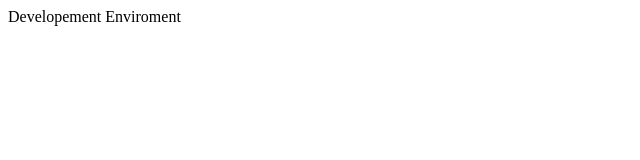
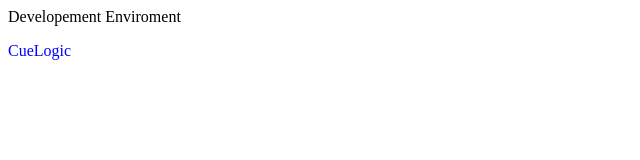
Before and after one commit to sanand404/MyGit, a plain HTML site: page index.html in a window 1280 px wide. Shown: the full height of the page, 0-640 px from the left. Drawn offline with Linux system fonts and the light colour scheme.

Commit message:
in development blue color index.html added

```diff
--- a/index.html
+++ b/index.html
@@ -1,5 +1,6 @@
 <html>
 	<body>
 		Developement Enviroment
+		<p style="color:blue">CueLogic</p>
 	</body>
 </html>
```
